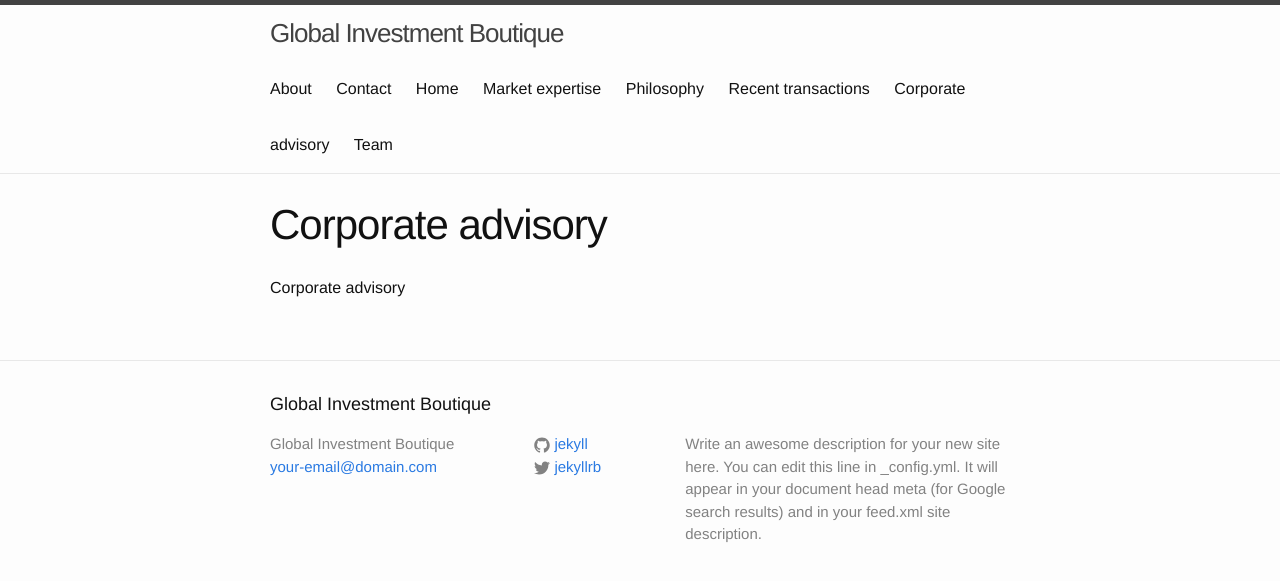
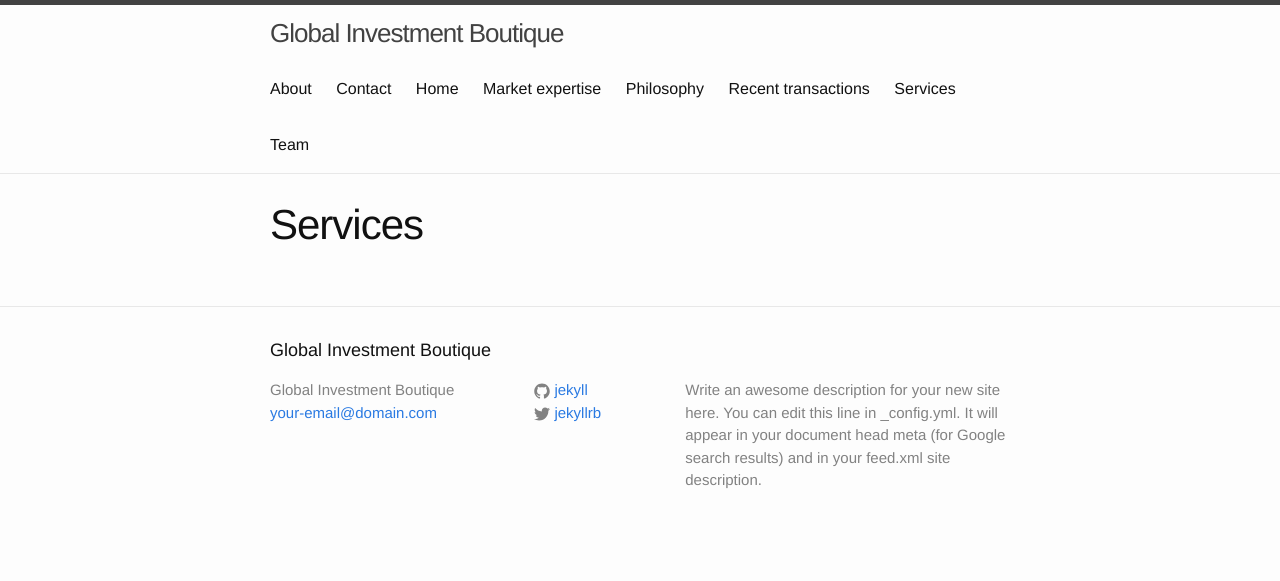
Before and after one commit to kedmyster/cincopa, a Jekyll site: the page built from services.markdown, in a window 1280 px wide. Shown: the top 581 px of the page. Built offline with Jekyll 4.4.1, drawn with Linux system fonts in a browser that asks for light colours.

Commit message:
Updated Services

```diff
--- a/services.markdown
+++ b/services.markdown
@@ -1,8 +1,6 @@
 ---
-title: Corporate advisory
+title: Services
 date: 2016-11-02 11:24:00 Z
 position: 2
 layout: page
 ---
-
-Corporate advisory
```
